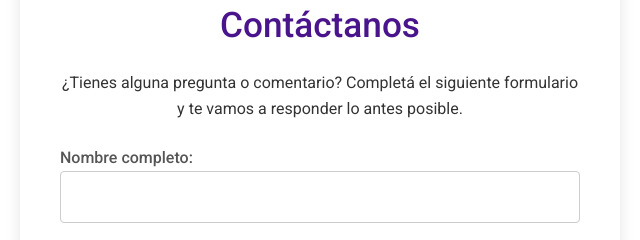
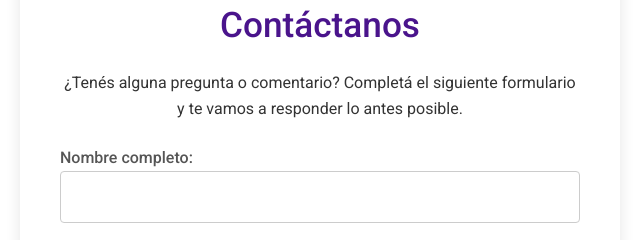
Before and after one commit to Mispox/PROYECTOFINAL, a plain HTML site: page pages/contacto.html in a window 1280 px wide. Shown: the part 208-448 px from the top of the page, 320-960 px from the left. Drawn offline with nearby package versions, Linux system fonts and the light colour scheme.

Commit message:
Update contacto.html

```diff
--- a/pages/contacto.html
+++ b/pages/contacto.html
@@ -35,7 +35,7 @@
     <main class="container my-5">
         <div class="contact-form mx-auto" style="max-width: 600px;">
             <h1 class="text-center mb-4">Contáctanos</h1>
-            <p class="text-center mb-4">¿Tienes alguna pregunta o comentario? Completá el siguiente formulario y te vamos a responder lo antes posible.</p>
+            <p class="text-center mb-4">¿Tenés alguna pregunta o comentario? Completá el siguiente formulario y te vamos a responder lo antes posible.</p>
             <form id="contactForm" action="https://formspree.io/f/manaeqep" method="POST">
                 <div class="form-group">
                     <label for="nombre">Nombre completo:</label>
```
